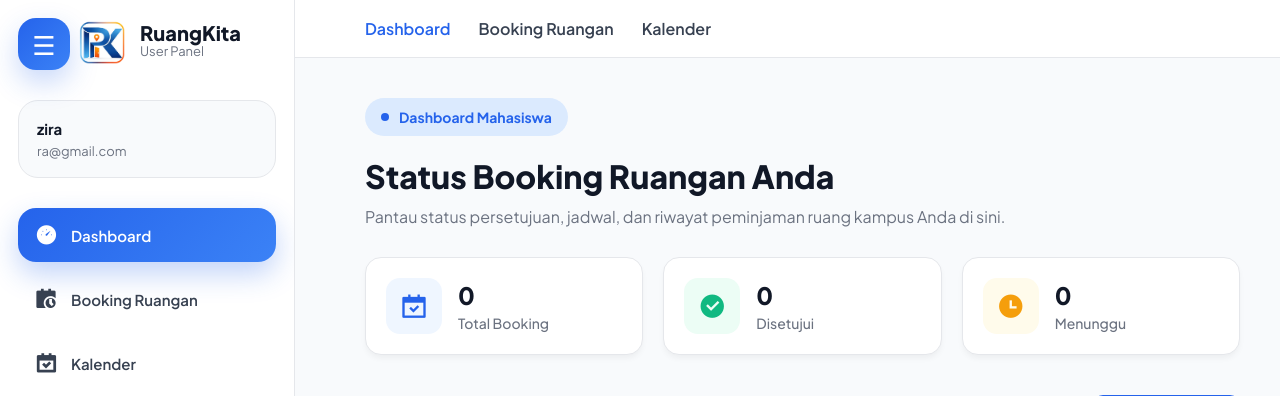
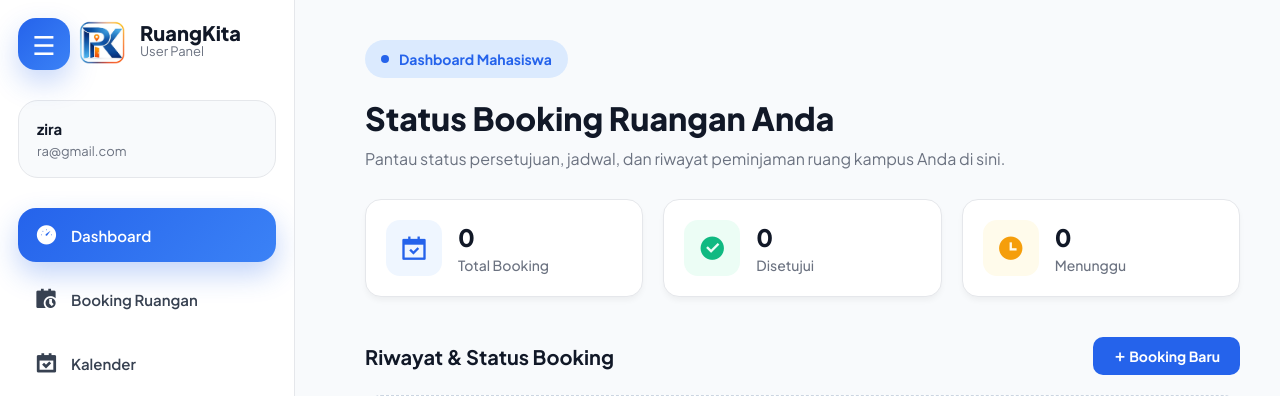
Before and after one commit to laaapejoy-maker/ruangkita, a PHP site: page /user_dashboard.php in a window 1280 px wide. Shown: the top 396 px of the page. Run offline with PHP 8.4, Linux system fonts and the light colour scheme; a user stored in the database is signed in; data comes from the database, SQL or seed files in the repository.

Commit message:
delet navbar user dahsboard

```diff
--- a/user_dashboard.php
+++ b/user_dashboard.php
@@ -668,24 +668,7 @@ footer{
 
     <div class="main-content">
 
-        <nav>
-            <div class="nav-inner">
 
-                <a href="#" class="logo">
-                    <div class="logo-icon">
-                        <img src="img/logo.png" alt="Logo">
-                    </div>
-                    RuangKita
-                </a>
-
-                <ul class="nav-links">
-                    <li><a href="user_dashboard.php" style="color: #2563eb;">Dashboard</a></li>
-                    <li><a href="memilih_ruangan.php">Booking Ruangan</a></li>
-                    <li><a href="kalender_jadwal_ruangan.php">Kalender</a></li>
-                </ul>
-
-            </div>
-        </nav>
 
         <section class="dashboard-overview">
             <div class="hero-badge" style="margin-bottom: 20px;">
```
